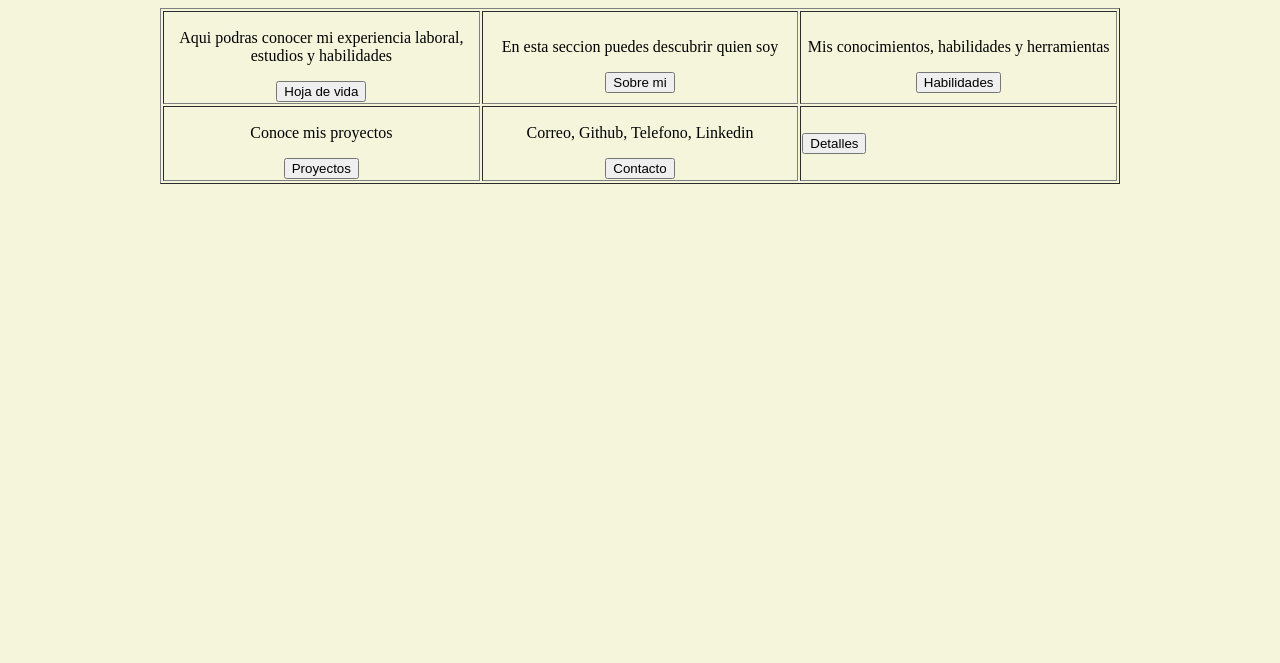
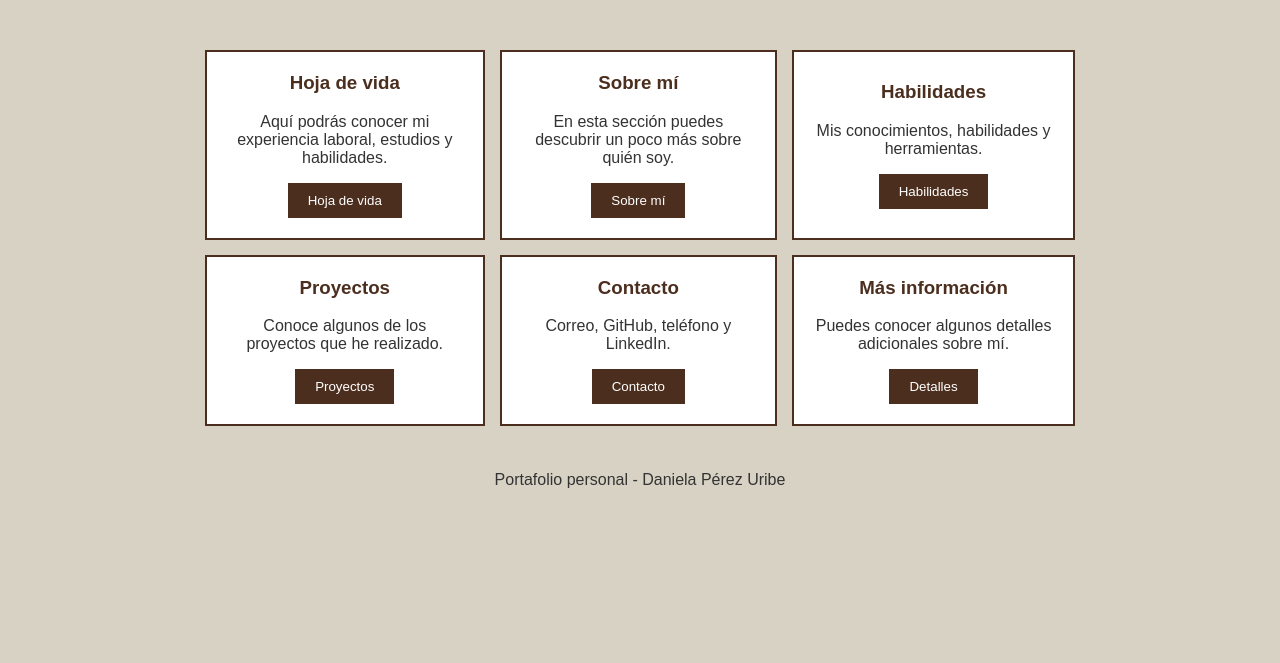
Before and after one commit to uribdaniela12-create/myportafolio, a plain HTML site: page Index.html in a window 1280 px wide. Shown: the part 137-800 px from the top of the page. Drawn offline with Linux system fonts and the light colour scheme.

Commit message:
cambiar color fondo

```diff
--- a/Index.html
+++ b/Index.html
@@ -1,55 +1,127 @@
+html
 <!DOCTYPE html>
-<html lang="en">
+<html lang="es">
 
 <head>
     <meta charset="UTF-8">
     <meta name="viewport" content="width=device-width, initial-scale=1.0">
 
+    <title>Mi Portafolio</title>
+
+    <style>
+        body {
+            background-color:#d8d2c4 ;
+            font-family: Arial, sans-serif;
+        }
+
+        h1 {
+            text-align: center;
+            color: #4b2e1e;
+        }
+
+        h2 {
+            text-align: center;
+            color: #4b2e1e;
+        }
+
+        table {
+            width: 900px;
+            margin: auto;
+            border-spacing: 15px;
+        }
+
+        td {
+            width: 300px;
+            height: 150px;
+            text-align: center;
+            border: 2px solid #4b2e1e;
+            background-color: white;
+            padding: 20px;
+        }
+
+        h3 {
+            color: #4b2e1e;
+        }
+
+        p {
+            font-size: 16px;
+            color: #333333;
+        }
+
+        button {
+            background-color: #4b2e1e;
+            color: white;
+            border: none;
+            padding: 10px 20px;
+            cursor: pointer;
+        }
+
+        button:hover {
+            background-color: #6b4423;
+        }
+
+        footer {
+            text-align: center;
+            margin-top: 30px;
+            color: #4b2e1e;
+        }
+    </style>
+
 </head>
 
-<body bgcolor="beige">
-    <title>MY PORTAFOLIO</title>
-    <h1 align="center" >MY PORTAFOLIO</h1>
-    <H2 align="center">Daniela Pérez Uribe</H2>
+<body>
+
+    <h1>MY PORTAFOLIO</h1>
+    <h2>Daniela Pérez Uribe</h2>
+
     <br>
-    <table border="1" align="center" style="width: 960px;" cellppadding="20">
 
+    <table>
         <tr>
-            <td width="300" align="center" valign="top">
+            <td>
+                <h3>Hoja de vida</h3>
+                <p>Aquí podrás conocer mi experiencia laboral, estudios y habilidades.</p>
+                <button>Hoja de vida</button>
+            </td>
 
-               <p> Aqui podras conocer mi experiencia laboral, estudios y habilidades</p>
-                <button >Hoja de vida</button>
+            <td>
+                <h3>Sobre mí</h3>
+                <p>En esta sección puedes descubrir un poco más sobre quién soy.</p>
+                <button>Sobre mí</button>
             </td>
-            <td width="300" align="center">
 
-                <p>En esta seccion puedes descubrir quien soy</p>
-                <button >Sobre mi</button>
-            </td>
-            <td width="300" align="center">
-
-               <p>Mis conocimientos, habilidades y herramientas</p>
-                <button >Habilidades</button>
-            </td>
-        </tr>
-        <tr>
-            <td width="300" align="center">
-
-                <p>Conoce mis proyectos</p>
-                <button >Proyectos</button>
-            </td>
-            <td width="300" align="center">
-
-                <p>Correo, Github, Telefono, Linkedin</p>
-                <button >Contacto</button>
-            </td>
             <td>
-
-                <button> Detalles</button>
+                <h3>Habilidades</h3>
+                <p>Mis conocimientos, habilidades y herramientas.</p>
+                <button>Habilidades</button>
             </td>
         </tr>
 
+        <tr>
+            <td>
+                <h3>Proyectos</h3>
+                <p>Conoce algunos de los proyectos que he realizado.</p>
+                <button>Proyectos</button>
+            </td>
 
+            <td>
+                <h3>Contacto</h3>
+                <p>Correo, GitHub, teléfono y LinkedIn.</p>
+                <button>Contacto</button>
+            </td>
+
+            <td>
+                <h3>Más información</h3>
+                <p>Puedes conocer algunos detalles adicionales sobre mí.</p>
+                <button>Detalles</button>
+            </td>
+        </tr>
     </table>
+
+    <footer>
+        <p>Portafolio personal - Daniela Pérez Uribe</p>
+    </footer>
+
 </body>
 
 </html>
```
